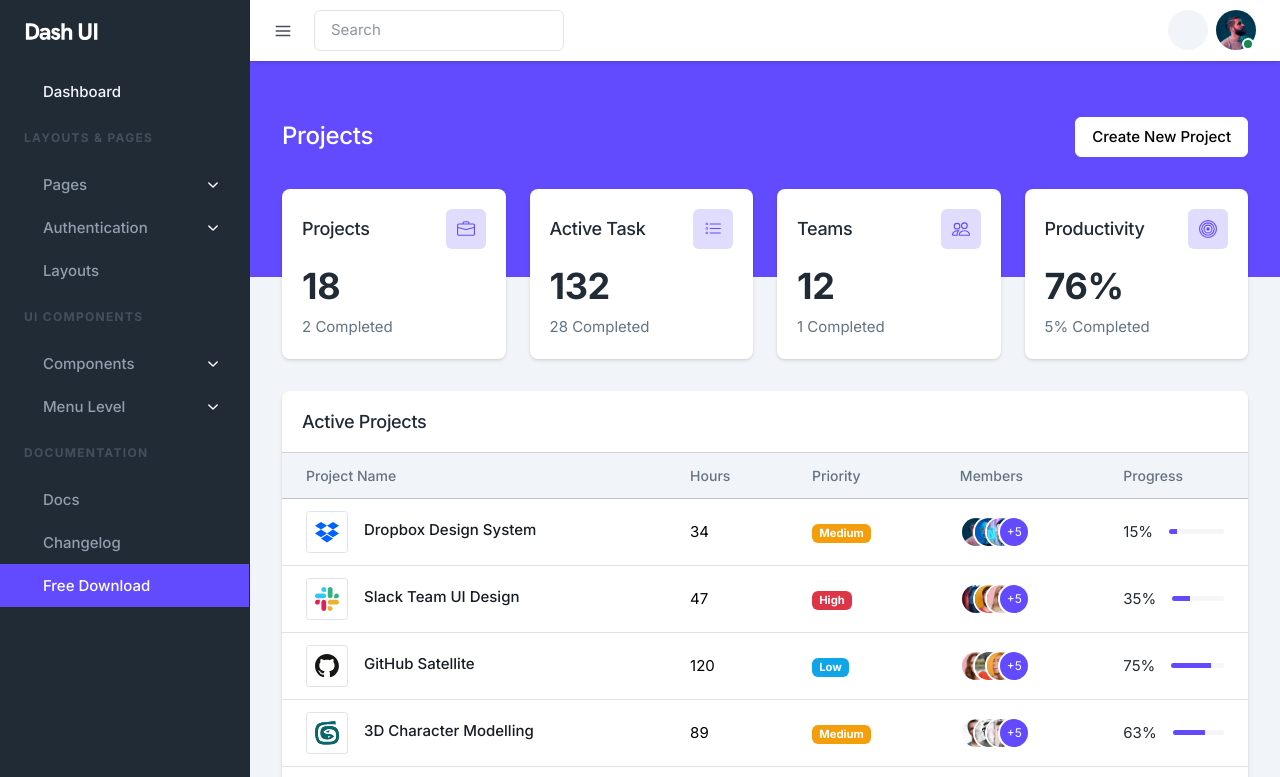
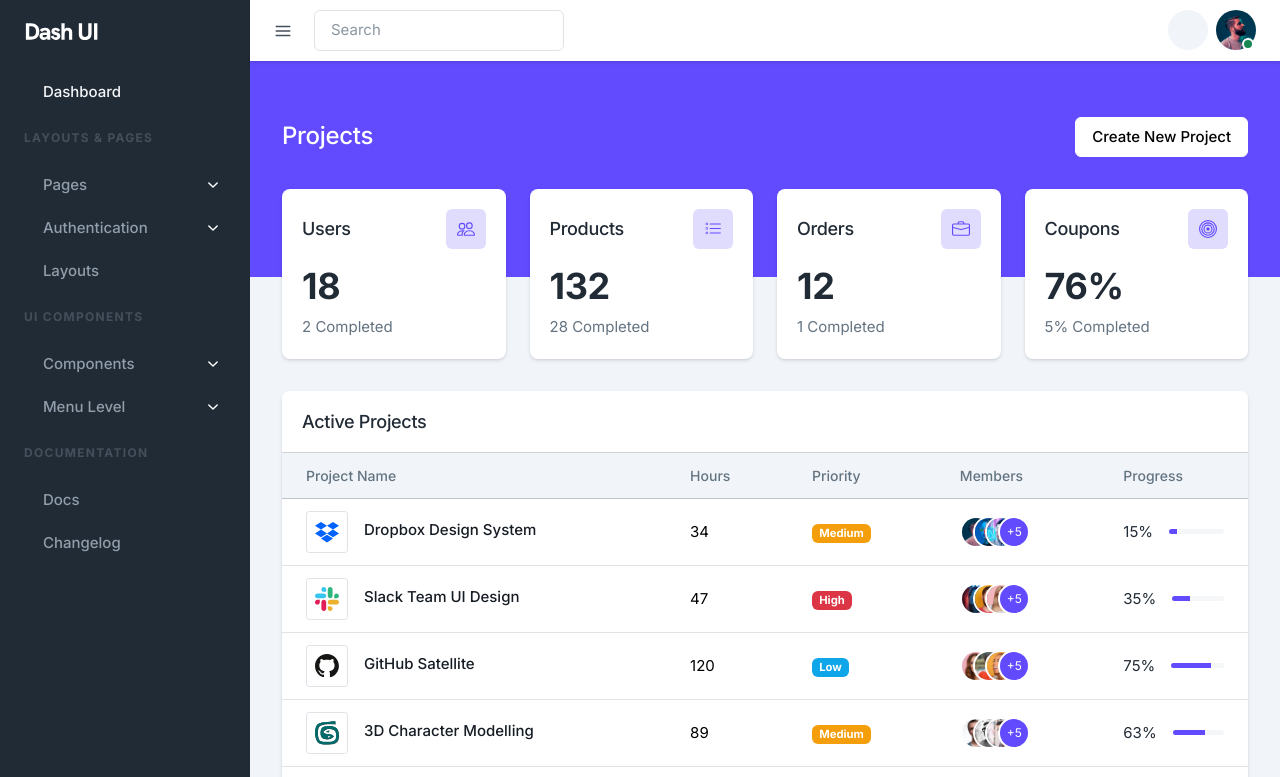
Before and after one commit to Quy18/e-commerce, a React (Vite) app in the folder dash-ui-admin/: page /dashboard in a window 1280 px wide. Shown: the top 777 px of the page. Built offline with nearby package versions, Linux system fonts and the light colour scheme; a web font is replaced by a local one.

Commit message:
fix info admin in UI

```diff
--- a/dash-ui-admin/src/components/navbars/topbar/DesktopNotifications.tsx
+++ b/dash-ui-admin/src/components/navbars/topbar/DesktopNotifications.tsx
@@ -3,6 +3,7 @@ import { Link, useNavigate } from "react-router-dom";
 import { NotificationProps } from "types";
 import { NotificationList } from "./NotificationList";
 import { useGlobalContext } from "context/GlobalContext";
+import { getAdminFromLocalStorage } from "hepler/localStorageHelper";
 
 interface DesktopNotificationProps {
   data: NotificationProps[];
@@ -19,6 +20,7 @@ export const DesktopNotifications: React.FC<DesktopNotificationProps> = ({ data,
       console.log(err);
     }
   };
+  const adminInfo = getAdminFromLocalStorage();
   return (
     <ListGroup
       as="ul"
@@ -85,14 +87,14 @@ export const DesktopNotifications: React.FC<DesktopNotificationProps> = ({ data,
         >
           <Dropdown.Item as="div" className="px-4 pb-0 pt-2" bsPrefix=" ">
             <div className="lh-1 ">
-              <h5 className="mb-1"> John E. Grainger</h5>
-              <Link to="#" className="text-inherit fs-6">
+              <h5 className="mb-1"> {adminInfo?.name}</h5>
+              <Link to="/pages/profile" className="text-inherit fs-6">
                 View my profile
               </Link>
             </div>
             <div className=" dropdown-divider mt-3 mb-2"></div>
           </Dropdown.Item>
-          <Dropdown.Item eventKey="2">
+          <Dropdown.Item as={Link} to="/pages/settings" eventKey="2">
             <i className="fe fe-user me-2"></i> Edit Profile
           </Dropdown.Item>
           <Dropdown.Item eventKey="3">
--- a/dash-ui-admin/src/components/navbars/topbar/MobileNotifications.tsx
+++ b/dash-ui-admin/src/components/navbars/topbar/MobileNotifications.tsx
@@ -3,7 +3,7 @@ import { ListGroup, Dropdown, Image } from "react-bootstrap";
 import { NotificationList } from "./NotificationList";
 import { NotificationProps } from "types";
 import { useGlobalContext } from "context/GlobalContext";
-
+import { getAdminFromLocalStorage } from "hepler/localStorageHelper";
 
 interface MobileNotificationProps {
   data: NotificationProps[];
@@ -20,6 +20,7 @@ export const MobileNotifications: React.FC<MobileNotificationProps> = ({ data, }
       console.log(err);
     }
   };
+  const adminInfo = getAdminFromLocalStorage();
   return (
     <ListGroup
       as="ul"
@@ -83,14 +84,14 @@ export const MobileNotifications: React.FC<MobileNotificationProps> = ({ data, }
         >
           <Dropdown.Item as="div" className="px-4 pb-0 pt-2" bsPrefix=" ">
             <div className="lh-1 ">
-              <h5 className="mb-1"> John E. Grainger</h5>
-              <Link to="#" className="text-inherit fs-6">
+              <h5 className="mb-1"> {adminInfo?.name}</h5>
+              <Link to="/pages/profile" className="text-inherit fs-6">
                 View my profile
               </Link>
             </div>
             <div className=" dropdown-divider mt-3 mb-2"></div>
           </Dropdown.Item>
-          <Dropdown.Item eventKey="2">
+          <Dropdown.Item as={Link} to="/pages/settings" eventKey="2">
             <i className="fe fe-user me-2"></i> Edit Profile
           </Dropdown.Item>
           <Dropdown.Item eventKey="3">
--- a/dash-ui-admin/src/data/dashboard/ProjectsStatsData.tsx
+++ b/dash-ui-admin/src/data/dashboard/ProjectsStatsData.tsx
@@ -4,28 +4,28 @@ import { ProjectsStatsProps } from "types";
 export const ProjectsStats: ProjectsStatsProps[] = [
   {
     id: 1,
-    title: "Projects",
+    title: "Users",
     value: 18,
-    icon: <Briefcase size={18} />,
+    icon: <People size={18} />,
     statInfo: '<span className="text-dark me-2">2</span> Completed',
   },
   {
     id: 2,
-    title: "Active Task",
+    title: "Products",
     value: 132,
     icon: <ListTask size={18} />,
     statInfo: '<span className="text-dark me-2">28</span> Completed',
   },
   {
     id: 3,
-    title: "Teams",
+    title: "Orders",
     value: 12,
-    icon: <People size={18} />,
+    icon: <Briefcase size={18} />,
     statInfo: '<span className="text-dark me-2">1</span> Completed',
   },
   {
     id: 4,
-    title: "Productivity",
+    title: "Coupons",
     value: "76%",
     icon: <Bullseye size={18} />,
     statInfo: '<span className="text-dark me-2">5%</span> Completed',
--- a/dash-ui-admin/src/routes/DashboardRoutes.ts
+++ b/dash-ui-admin/src/routes/DashboardRoutes.ts
@@ -154,10 +154,4 @@ export const DashboardMenu: DashboardMenuProps[] = [
     icon: "git-pull-request",
     link: "/changelog",
   },
-  {
-    id: uuid(),
-    title: "Free Download",
-    icon: "download",
-    link: "https://dashui.codescandy.com/free-reactjs-admin-dashboard-template.html",
-  },
 ];
```
